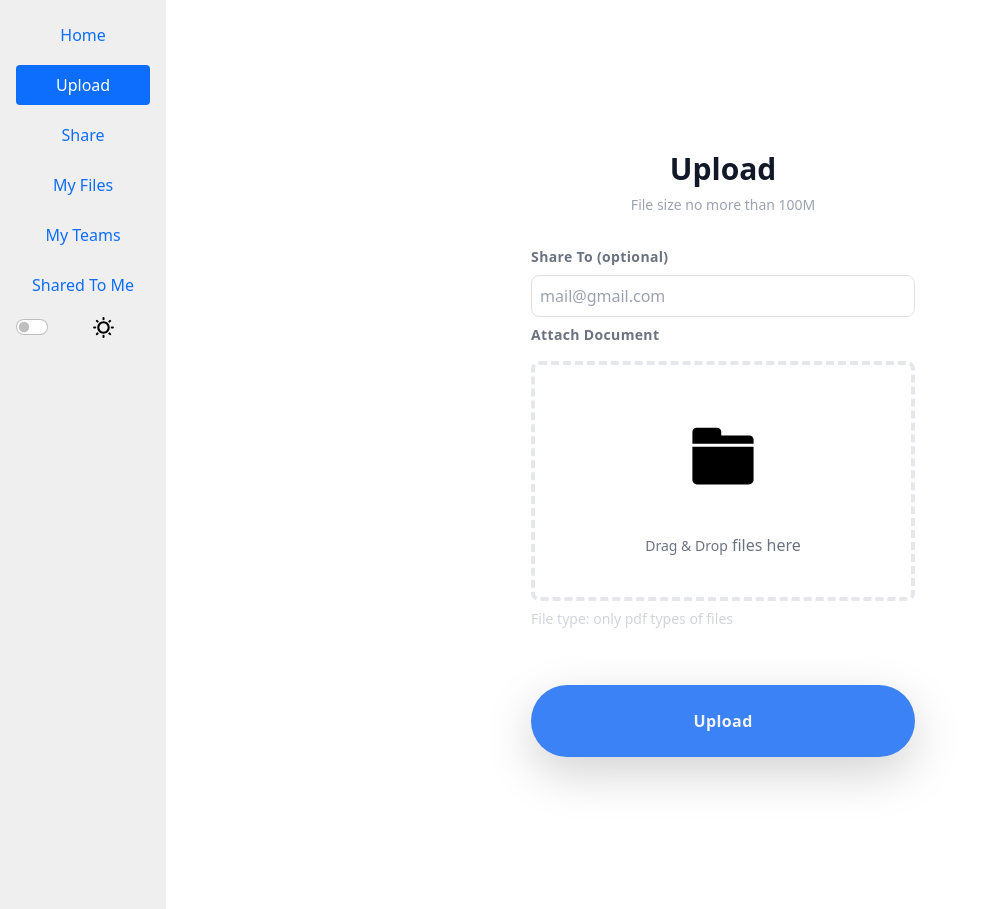
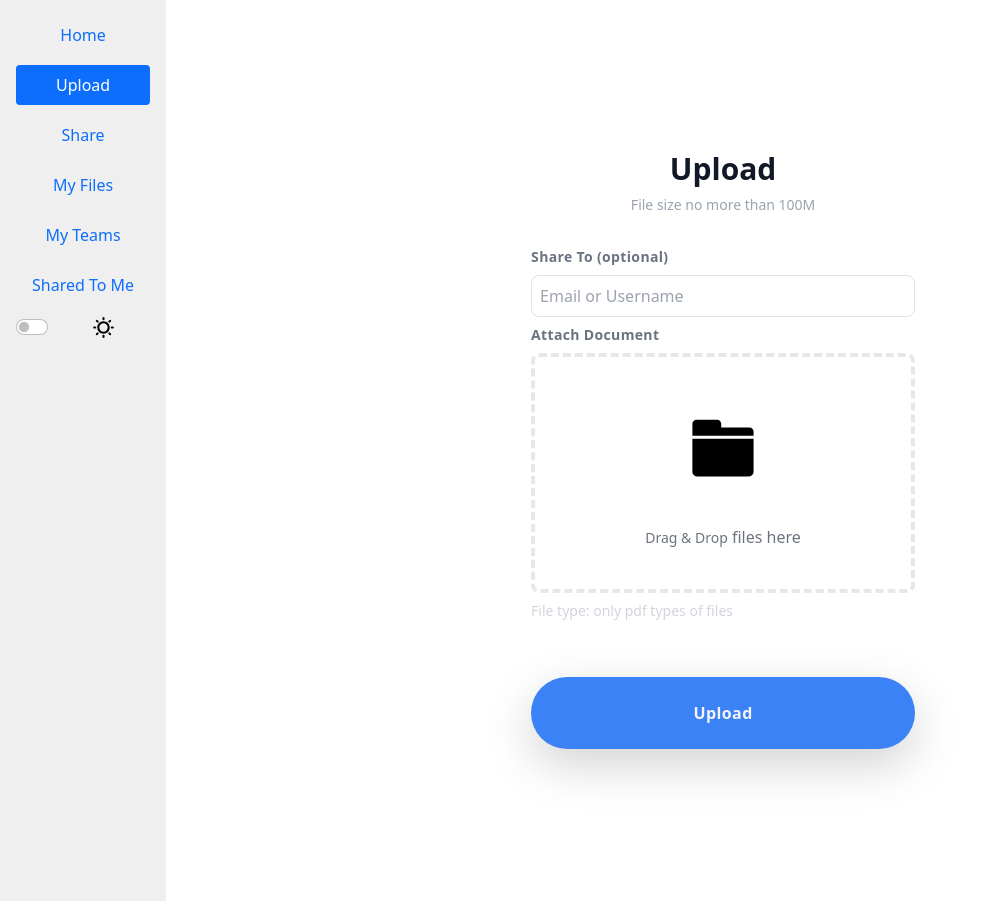
Before and after one commit to Issaabdi1/Crimson, a Django app: page /upload_file/ in a window 1280 px wide. Shown: the part 67-976 px from the top of the page, without its empty margins (0-984 px from the left). Run offline with Django 4.2, Linux system fonts and the light colour scheme; a user stored in the database is signed in; data that the repository does not hold is empty; some libraries are stand-ins or nearby versions.

Commit message:
implement sharing on upload page

```diff
--- a/static/css/custom.css
+++ b/static/css/custom.css
@@ -335,6 +335,11 @@ Fade in transition
     width: 70px;
 }
 
+.medium-small-image{
+    height: 45px;
+    width: 45px;
+}
+
 .small-image{
     height: 20px;
     width: 20px;
--- a/tasks/templates/share_file.html
+++ b/tasks/templates/share_file.html
@@ -54,7 +54,7 @@
       {% for user in all_users %}
         <div class="col-sm-4 col-md-3 col-lg-2 d-none search-filter d-flex flex-column justify-content-center align-items-center" value="{{ user.id }}">
           <div class="text-center">
-            <i class="bi bi-person-circle pfp"></i>
+            <img src="{{ user.avatar_url }}" class="rounded-circle medium-small-image" alt="Avatar of {{ member.username }}">
           </div>
           <div class="text-center">
             <div class="username"><p class="mb-2">{{ user.username }}</p></div>
--- a/tasks/templates/upload_file.html
+++ b/tasks/templates/upload_file.html
@@ -15,15 +15,15 @@
 		</div>
 
         <div class="container mt-8 space-y-2">
+        <form class="mt-2 space-y-2" action="{% url 'upload_file' %}" method="post" enctype="multipart/form-data" onsubmit="enableUploadButton()">
+        {% csrf_token %}
             <div class="grid grid-cols-1 space-y-2">
                 <label class="text-sm font-bold text-gray-500 tracking-wide">Share To (optional)</label>
-            <input class="text-base p-2 border border-gray-300 rounded-lg focus:outline-none focus:border-indigo-500" type="" placeholder="mail@gmail.com">
+                <input name="share" class="text-base p-2 border border-gray-300 rounded-lg focus:outline-none focus:border-indigo-500" type="" placeholder="Email or Username">
             </div>
 
             <div class="grid grid-cols-1 space-y-2">
                 <label class="text-sm font-bold text-gray-500 tracking-wide">Attach Document</label>
-                <form class="mt-2 space-y-2" action="{% url 'upload_file' %}" method="post" enctype="multipart/form-data" onsubmit="enableUploadButton()">
-                {% csrf_token %}
                 <div class="flex items-center justify-center w-full">
                     <label class="flex flex-col rounded-lg border-4 border-dashed w-full h-60 p-10 group text-center">
                         <div class="h-full w-full text-center flex flex-col items-center justify-center items-center">
@@ -74,8 +74,8 @@
                         Upload
                     </button>
                 </div>
+            </div>
         </form>
-        </div>
         </div>
     </div>
 </div>
--- a/tasks/views/upload_file_view.py
+++ b/tasks/views/upload_file_view.py
@@ -4,7 +4,7 @@ from django.contrib import messages
 from django.contrib.auth.decorators import login_required
 from django.shortcuts import render
 from tasks.forms import FileForm
-from tasks.models import Upload, SharedFiles, Team
+from tasks.models import User, Upload, SharedFiles, Team
 from django.core.exceptions import ValidationError
 
 
@@ -31,6 +31,28 @@ def upload_file_view(request):
                         team = Team.objects.get(id=team_id)
                         team.add_upload(upload)
 
+                    # Share to given username / email
+                    share_to = request.POST.get("share")
+                    if share_to is not None:
+                        try:
+                            user = User.objects.get(username=share_to)
+                            share_instance = SharedFiles.objects.create(
+                                shared_file=upload,
+                                shared_by=request.user
+                            )
+                            share_instance.shared_to.add(user)
+                        except User.DoesNotExist:
+                            try:
+                                user = User.objects.get(email=share_to)
+                                share_instance = SharedFiles.objects.create(
+                                    shared_file=upload,
+                                    shared_by=request.user
+                                )
+                                share_instance.shared_to.add(user)
+                            except User.DoesNotExist:
+                                messages.add_message(request, messages.WARNING, f'File has been uploaded but not shared. Provided username or email does not exist.')
+
+
                 except ValidationError as e:
                     messages.add_message(request, messages.ERROR, e.message_dict['file'][0])
             else:
```
Lines whose indentation alone changed are shown as unchanged.
